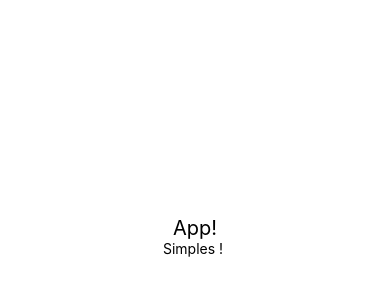
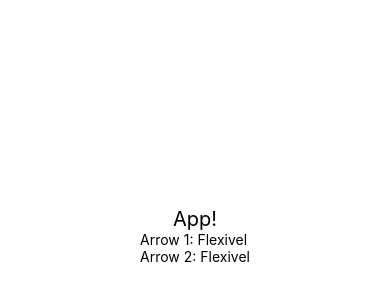
Before and after one commit to LeoChamanhonga/Curso_React_Native, a React Native app: screen / in a window 390 px wide. Shown: the part 186-486 px from the top of the page. Built offline with nearby package versions, Linux system fonts and the light colour scheme.

Commit message:
funcao em Arro w

```diff
--- a/src/App.js
+++ b/src/App.js
@@ -10,7 +10,7 @@ export default class App extends Component {
     return (
       <View style={styles.container}>
         <Text style={styles.f20}>App!</Text>
-		<Simples/>
+		<Simples texto = 'Flexivel' />
       </View>
     );
   }
--- a/src/componentes/Simples.js
+++ b/src/componentes/Simples.js
@@ -1,8 +1,15 @@
 import React from 'react'
-import { Text } from 'react-native'
+import { Text, View } from 'react-native'
 
 //Componente baseado em funcao
 
-export default function() {
-    return <Text>Simples ! </Text>
-}
+{/*export default function(props) {
+    return <Text>{props.texto}</Text>
+}*/}
+
+
+export default  props =>
+<View>
+    <Text>Arrow 1: {props.texto}</Text>
+    <Text>Arrow 2: {props.texto}</Text>
+</View>
```
